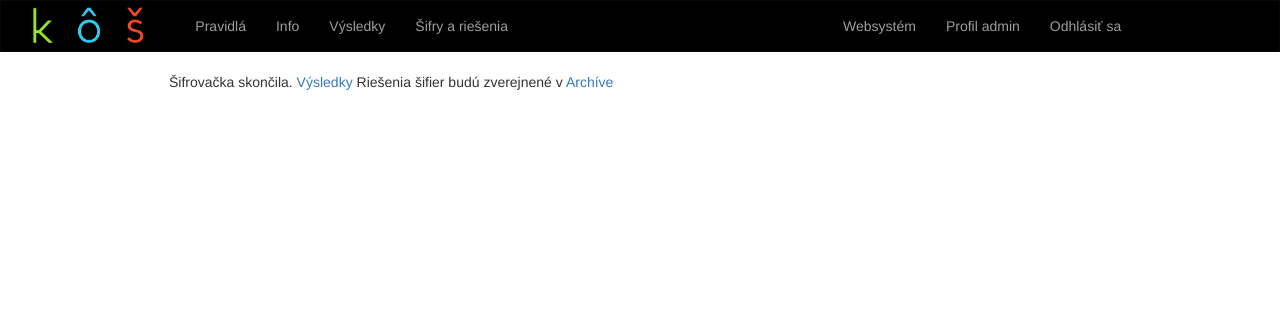
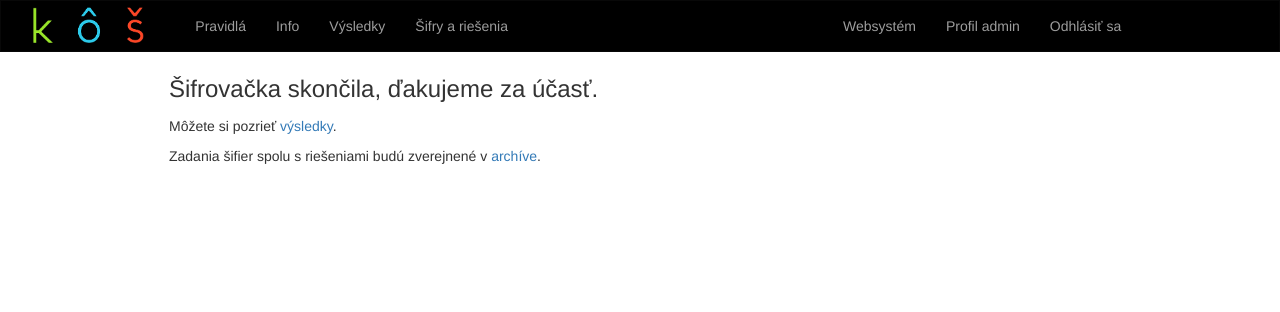
Before and after one commit to ZdruzenieSTROM/kos, a Django app: page /po-hre/0 in a window 1280 px wide. Shown: the top 312 px of the page. Run offline with Django 3.2, Linux system fonts and the light colour scheme; a user stored in the database is signed in; data comes from the database, SQL or seed files in the repository; some libraries are stand-ins or nearby versions.

Commit message:
after_game.html styles and wording

```diff
--- a/kos/templates/kos/after_game.html
+++ b/kos/templates/kos/after_game.html
@@ -3,11 +3,11 @@
 {% block title %}{{game.name}}{% endblock %}
 
 {% block content %}
-Šifrovačka skončila.
-<a href="{% url 'kos:results' pk=game.year.pk %}">Výsledky</a>
-Riešenia šifier budú zverejnené v <a href="{% url 'kos:archive' %}">Archíve</a>
-{% if game.after_game_message %}
-Informácie po hre:
-{{game.after_game_message|safe}}
-{% endif %}
+    <p class="fs-x-large">Šifrovačka skončila, ďakujeme za účasť.</p>
+    <p>Môžete si pozrieť <a href="{% url 'kos:results' pk=game.year.pk %}">výsledky</a>.</p>
+    <p>Zadania šifier spolu s riešeniami budú zverejnené v <a href="{% url 'kos:archive' %}">archíve</a>.</p>
+    {% if game.after_game_message %}
+        <h1>Informácie po hre:</h1>
+        {{game.after_game_message|safe}}
+    {% endif %}
 {% endblock %}
```
